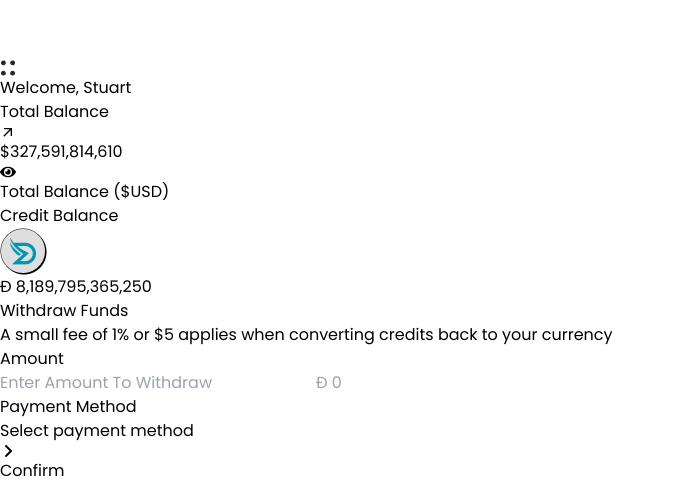
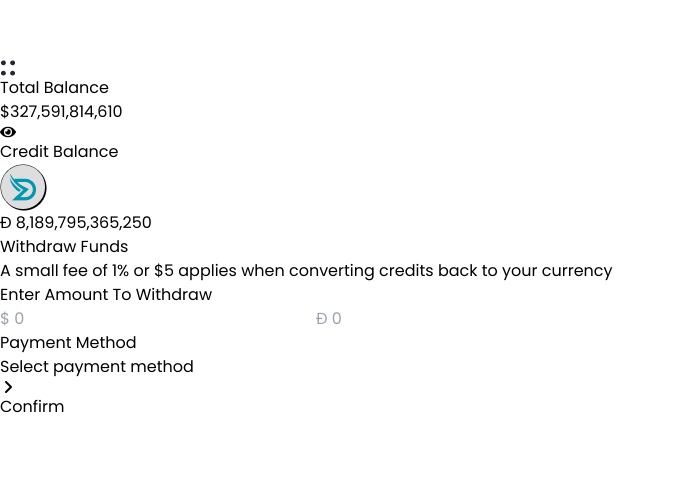
Before and after one commit to talha2224/Dong, a React (Vite) app: page /withdraw in a window 1280 px wide. Shown: the part 1493-1976 px from the top of the page, without its empty margins (0-676 px from the left). After the commit the page ends 1912 px from the top, so only its background shows below. Built offline with nearby package versions, Linux system fonts and the light colour scheme.

Commit message:
changes done

```diff
--- a/src/pages/BuyPage.jsx
+++ b/src/pages/BuyPage.jsx
@@ -27,18 +27,14 @@ const BuyPage = () => {
                 <div className='w-[100%] sm:w-[21rem] bg-[#FAF8F8] rounded-3xl shadow-xl border border-[#FFFEFE] py-3 px-5'>
 
                     <div className='flex justify-between items-center mt-3 sm:mt-7'>
-                        <p className='text-[#a7a7a7] text-lg hidden md:block font-semibold'>Welcome, Stuart</p>
-                        <p className='text-[#a7a7a7] text-lg md:hidden block'>Total Balance </p>
-                        <MdOutlineArrowOutward className='text-xl' />
+                        <p className='text-[#a7a7a7] text-lg block'>Total Balance </p>
                     </div>
 
                     <div className='flex items-center gap-x-2 md:mt-2'>
                         <h1 className='text-2xl font-semibold '>$327,591,814,610</h1>
-                        <FaEye className='pr-1 md:text-black text-[#FF8A65] text-xl'
-                        />
+                        <FaEye className='pr-1 md:text-black text-[#FF8A65] text-xl' />
                     </div>
 
-                    <p className='text-[#a7a7a7] text-lg hidden md:block'>Total Balance ($USD)</p>
 
                     <div className='mt-10 sm:my-7'>
                         <p className='text-[#a7a7a7] text-sm'>Credit Balance</p>
@@ -57,7 +53,7 @@ const BuyPage = () => {
 
                         <p className='text-lg mt-7'>Buy Credits</p>
                         <p className='text-[#a7a7a7] mt-1 text-sm'><span className='text-black'>Amount</span> - minimum of 1 credit</p>
-                        <input type="number" name="" id="" placeholder='0.00' className='h-[2.5rem] rounded-md px-3 mt-4 outline-none bg-white w-[100%]' />
+                        <input type="number" name="" id="" placeholder='Đ 0' className='h-[2.5rem] rounded-md px-3 mt-4 outline-none bg-white w-[100%]' />
                         <p className='mt-8 text-sm'>Payment Method</p>
                         <div className='relative'> {/* Make this div relative for positioning */}
                             <div className='h-[2.5rem] rounded-md px-3 mt-2 outline-none bg-white w-[100%] flex justify-between items-center cursor-pointer' onClick={() => setIsDropdownOpen(!isDropdownOpen)}>
--- a/src/pages/TransfferPage.jsx
+++ b/src/pages/TransfferPage.jsx
@@ -42,18 +42,13 @@ const TransfferPage = () => {
                 <div className='w-[100%] sm:w-[25rem] bg-[#FAF8F8] rounded-3xl shadow-xl border border-[#FFFEFE] mt-10 py-3 px-5'>
 
                     <div className='flex justify-between items-center mt-3 sm:mt-7'>
-                        <p className='text-[#a7a7a7] text-lg hidden md:block font-semibold'>Welcome, Stuart</p>
-                        <p className='text-[#a7a7a7] text-lg md:hidden block'>Total Balance </p>
-                        <MdOutlineArrowOutward className='text-xl' />
+                        <p className='text-[#a7a7a7] text-lg block'>Total Balance </p>
                     </div>
 
                     <div className='flex items-center gap-x-2 md:mt-2'>
                         <h1 className='text-2xl font-semibold '>$327,591,814,610</h1>
-                        <FaEye className='pr-1 md:text-black text-[#FF8A65] text-xl'
-                        />
+                        <FaEye className='pr-1 md:text-black text-[#FF8A65] text-xl'/>
                     </div>
-
-                    <p className='text-[#a7a7a7] text-lg hidden md:block'>Total Balance ($USD)</p>
 
                     <div className='mt-10 sm:my-7'>
                         <p className='text-[#a7a7a7] text-sm'>Credit Balance</p>
@@ -76,7 +71,7 @@ const TransfferPage = () => {
                     <input type="number" name="" id="" placeholder='Đ 0' className='h-[2.5rem] rounded-md px-3 mt-1 outline-none bg-white w-[100%]' />
 
                     <div className='h-[2.8rem] rounded-md px-3 mt-4 outline-none bg-white w-[100%] flex justify-between items-center cursor-pointer' onClick={() => setIsDropdownOpen(!isDropdownOpen)}>
-                        <input type='number' className='text-[#a7a7a7] bg-transparent flex-1 outline-none' placeholder='Enter Pin'/>
+                        <input type='number' className='text-[#a7a7a7] bg-transparent flex-1 outline-none' placeholder='Enter Pin' />
                         {/* <button className='text-white bg-red-600 px-2 py-1 rounded-md text-sm'>Send Code</button> */}
                     </div>
                     <button onClick={showMessageFunc} className='bg-[#0197B2] text-white w-[100%] h-[2.5rem] rounded-md text-sm mt-5'>Confirm</button>
--- a/src/pages/WithdrawPage.jsx
+++ b/src/pages/WithdrawPage.jsx
@@ -27,19 +27,13 @@ const WithdrawPage = () => {
                 <div className='w-[100%] sm:w-[25rem] bg-[#FAF8F8] rounded-3xl shadow-xl border border-[#FFFEFE] mt-10 py-3 px-5'>
 
                     <div className='flex justify-between items-center mt-3 sm:mt-7'>
-                        <p className='text-[#a7a7a7] text-lg hidden md:block font-semibold'>Welcome, Stuart</p>
-                        <p className='text-[#a7a7a7] text-lg md:hidden block'>Total Balance </p>
-                        <MdOutlineArrowOutward className='text-xl' />
+                        <p className='text-[#a7a7a7] text-lg block'>Total Balance </p>
                     </div>
 
                     <div className='flex items-center gap-x-2 md:mt-2'>
                         <h1 className='text-2xl font-semibold '>$327,591,814,610</h1>
-                        <FaEye className='pr-1 md:text-black text-[#FF8A65] text-xl'
-                        />
+                        <FaEye className='pr-1 md:text-black text-[#FF8A65] text-xl'/>
                     </div>
-
-                    <p className='text-[#a7a7a7] text-lg hidden md:block'>Total Balance ($USD)</p>
-
                     <div className='mt-10 sm:my-7'>
                         <p className='text-[#a7a7a7] text-sm'>Credit Balance</p>
                         <div className='flex items-center gap-x-2 mt-1'>
@@ -54,8 +48,8 @@ const WithdrawPage = () => {
 
                     <p className='text-xl mt-7'>Withdraw Funds</p>
                     <p className='text-[#FF8A65]'>A small fee of 1% or $5 applies when converting credits back to your currency</p>
-                    <p className='text-[#000] mt-4 text-sm'>Amount</p>
-                    <input type="number" name="" id="" placeholder='Enter Amount To Withdraw' className='h-[2.5rem] rounded-md px-3 mt-1 outline-none bg-white w-[100%]' />
+                    <p className='text-[#000] mt-4 text-sm'>Enter Amount To Withdraw</p>
+                    <input type="number" name="" id="" placeholder='$ 0' className='h-[2.5rem] rounded-md px-3 mt-1 outline-none bg-white w-[100%]' />
                     <input type="number" name="" id="" placeholder='Đ 0' className='h-[2.5rem] rounded-md px-3 mt-5 outline-none bg-white w-[100%]' />
 
                     <p className='mt-8 text-sm'>Payment Method</p>
```
